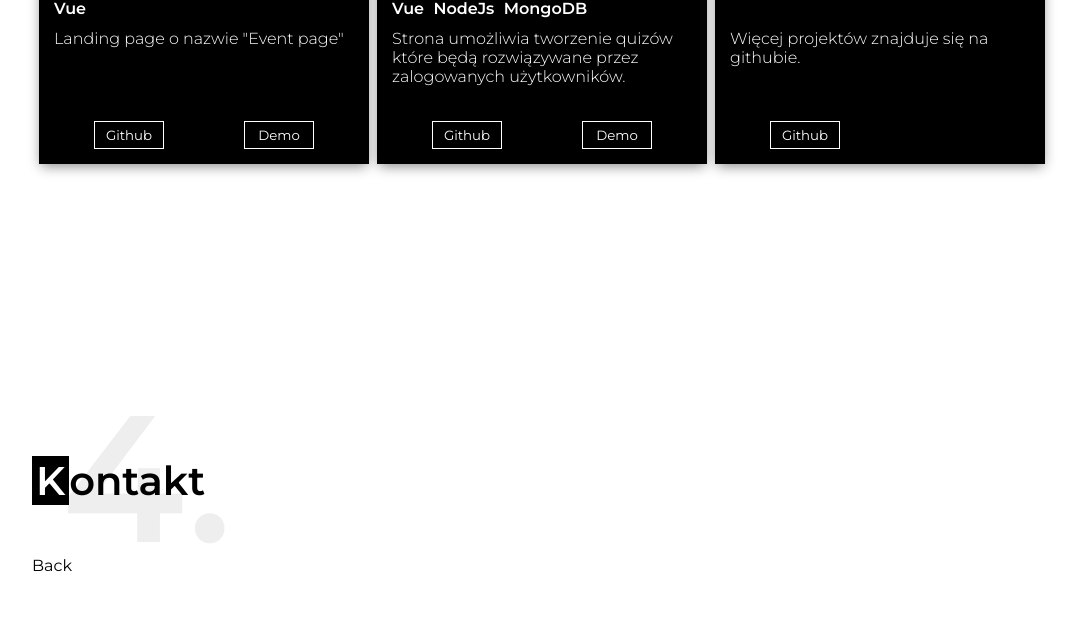
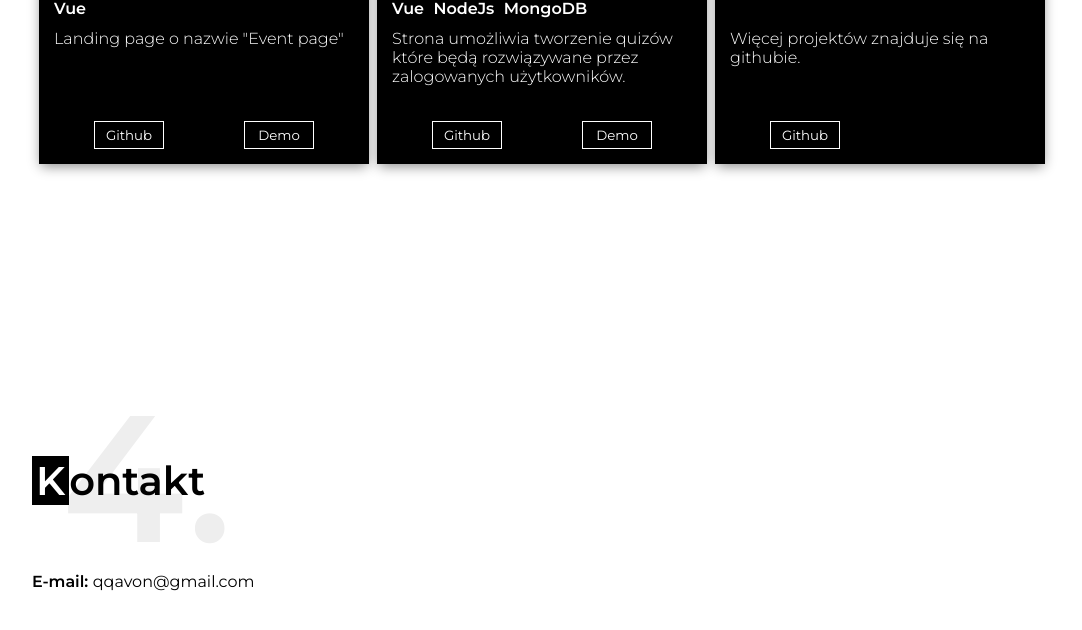
Before and after one commit to qqavon/My-portfolio, a React (Create React App) app: page /sections in a window 1280 px wide. Shown: the part 2100-2730 px from the top of the page, without its empty margins (98-1180 px from the left). Built offline with nearby package versions, Linux system fonts and the light colour scheme; the HTML template or start-up script is replaced by a standard one.

Commit message:
Added email to contact section

```diff
--- a/src/components/Contact/Contact.js
+++ b/src/components/Contact/Contact.js
@@ -1,5 +1,4 @@
 import React from 'react'
-import { Link } from 'react-router-dom'
 
 const Contact = () => {
     return (
@@ -8,7 +7,9 @@ const Contact = () => {
                 Kontakt
                 <span className="section-name__background-text"> 4. </span>
             </h1>
-            <Link to="/" > Back </Link>
+            <p>
+                <b> E-mail: </b> <a href="mailto:qqavon@gmail.com">qqavon@gmail.com</a>
+            </p>
         </section>
     )
 }
--- a/src/components/Contact/contact.css
+++ b/src/components/Contact/contact.css
@@ -0,0 +1,3 @@
+#contact > a {
+    cursor: pointer;
+}
```
